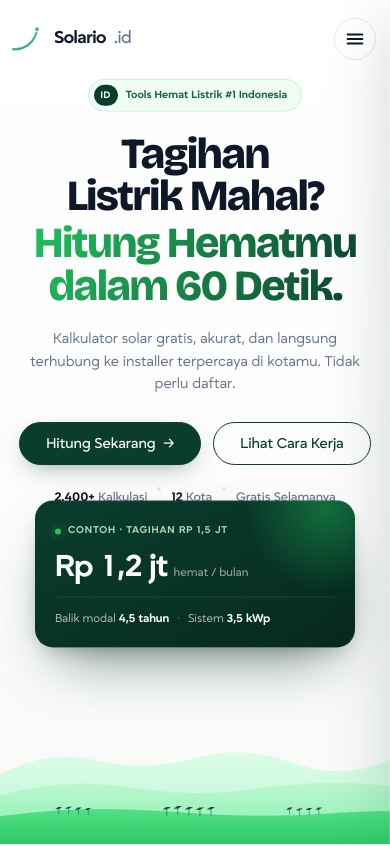
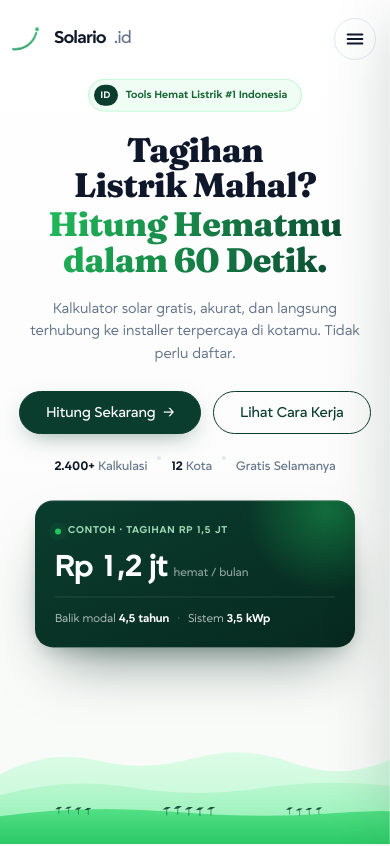
Before and after one commit to antararuang094-glitch/Solario, a Next.js app: page / in a window 390 px wide. Shown: the top 846 px of the page. Built offline with nearby package versions, Linux system fonts and the light colour scheme.

Commit message:
update tampilan

```diff
--- a/app/globals.css
+++ b/app/globals.css
@@ -1,5 +1,5 @@
 /* ===== Custom fonts ===== */
-@import url('https://fonts.googleapis.com/css2?family=Bricolage+Grotesque:opsz,wght@12..96,700;12..96,800&family=Inter:wght@500;600;700;800;900&display=swap');
+@import url('https://fonts.googleapis.com/css2?family=Fraunces:opsz,wght@9..144,700;9..144,800;9..144,900&family=Inter:wght@500;600;700;800;900&display=swap');
 
 @font-face {
   font-family: 'Grift';
@@ -23,11 +23,12 @@
   font-display: swap;
 }
 
-/* ── Global headline rule: Bricolage Grotesque (applies to ALL pages) ── */
+/* ── Global headline rule: Fraunces serif display (applies to ALL pages) ── */
 h1, h2, h3, h4 {
-  font-family: 'Bricolage Grotesque', 'Inter', -apple-system, BlinkMacSystemFont, sans-serif;
+  font-family: 'Fraunces', 'Inter', Georgia, "Times New Roman", serif;
   font-weight: 800;
-  letter-spacing: -0.025em;
+  letter-spacing: -0.02em;
+  font-optical-sizing: auto;
 }
 
 @tailwind base;
@@ -107,9 +108,10 @@ html, body {
 .solario-landing h2,
 .solario-landing h3,
 .solario-landing .sl-h1 {
-  font-family: 'Bricolage Grotesque', 'Inter', -apple-system, BlinkMacSystemFont, sans-serif;
+  font-family: 'Fraunces', 'Inter', Georgia, "Times New Roman", serif;
   font-weight: 800;
-  letter-spacing: -0.035em;
+  letter-spacing: -0.025em;
+  font-optical-sizing: auto;
 }
 
 .solario-landing *,
@@ -590,10 +592,10 @@ html, body {
 }
 
 .solario-landing .sl-h1 {
-  font-size: clamp(52px, 8vw, 120px);
+  font-size: clamp(52px, 7vw, 96px);
   font-weight: 800;
-  line-height: 1;
-  letter-spacing: -0.045em;
+  line-height: 1.02;
+  letter-spacing: -0.03em;
   margin: 0;
   color: var(--sl-ink);
   text-wrap: balance;
@@ -1143,9 +1145,9 @@ html, body {
   /* Preview card: show on mobile */
   .solario-landing .sl-hero-preview { display: block; }
   .solario-landing .sl-h1 {
-    font-size: clamp(44px, 11vw, 68px);
-    letter-spacing: -0.04em;
-    line-height: 1.02;
+    font-size: clamp(38px, 9vw, 56px);
+    letter-spacing: -0.025em;
+    line-height: 1.04;
   }
   .solario-landing .sl-hero-sub { font-size: 16px; margin-top: 20px; }
   .solario-landing .sl-hero-ctas { margin-top: 26px; }
@@ -1163,7 +1165,7 @@ html, body {
   .solario-landing .sl-proof,
   .solario-landing .sl-installer { padding: 72px 0; }
   .solario-landing .sl-section-head { margin-bottom: 48px; }
-  .solario-landing .sl-section-head h2 { font-size: clamp(32px, 7vw, 44px); letter-spacing: -0.03em; }
+  .solario-landing .sl-section-head h2 { font-size: clamp(28px, 6vw, 38px); letter-spacing: -0.025em; }
   .solario-landing .sl-section-head p { font-size: 16px; }
 
   .solario-landing .sl-how-grid { grid-template-columns: 1fr; gap: 14px; }
@@ -1193,13 +1195,13 @@ html, body {
   .solario-landing .sl-testi .quote { font-size: 15px; }
 
   /* Calc CTA */
-  .solario-landing .sl-calc-cta h2 { font-size: clamp(34px, 8vw, 48px); letter-spacing: -0.035em; }
+  .solario-landing .sl-calc-cta h2 { font-size: clamp(30px, 7vw, 42px); letter-spacing: -0.025em; }
   .solario-landing .sl-calc-cta p { font-size: 16px; }
   .solario-landing .sl-calc-input { font-size: 16px; padding: 18px 22px; }
 
   /* Installer */
   .solario-landing .sl-installer-grid { grid-template-columns: 1fr; gap: 40px; }
-  .solario-landing .sl-installer h2 { font-size: clamp(32px, 7.5vw, 44px); letter-spacing: -0.03em; }
+  .solario-landing .sl-installer h2 { font-size: clamp(28px, 6.5vw, 40px); letter-spacing: -0.025em; }
   .solario-landing .sl-installer p.lead { font-size: 16px; }
   .solario-landing .sl-bullets li { font-size: 15px; }
   .solario-landing .sl-lead-card { margin: 0 auto; }
@@ -1233,8 +1235,9 @@ html, body {
   /* Hero */
   .solario-landing .sl-hero { padding: 80px 0 0; }
   .solario-landing .sl-h1 {
-    font-size: clamp(38px, 11vw, 56px);
-    line-height: 1;
+    font-size: clamp(34px, 8.5vw, 46px);
+    letter-spacing: -0.02em;
+    line-height: 1.04;
   }
   .solario-landing .sl-hero-sub { font-size: 15px; }
   .solario-landing .sl-badge {
```
